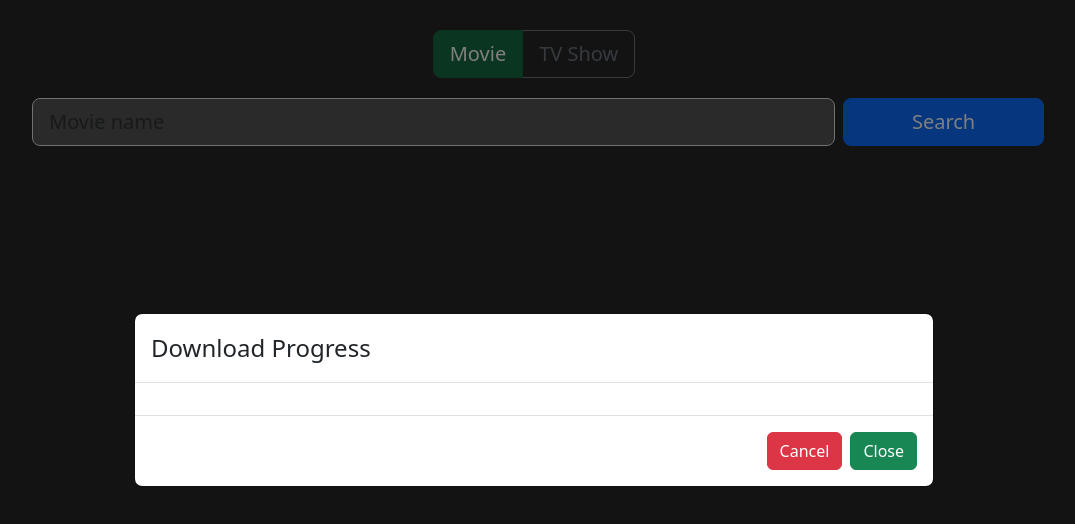
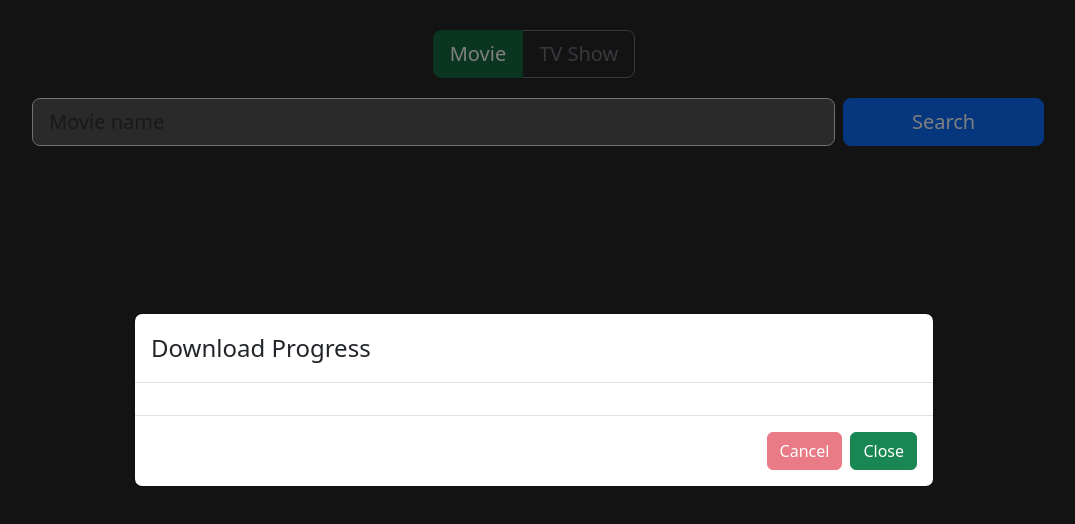
Before and after one commit to nick0connor/nah, a React (Vite) app in the folder client/: page / in a window 1280 px wide. Shown: the top 524 px of the page, without its empty margins (106-1181 px from the left). Built offline with nearby package versions, Linux system fonts and the light colour scheme.

Commit message:
cancel script skeleton

```diff
--- a/client/src/App.jsx
+++ b/client/src/App.jsx
@@ -90,7 +90,13 @@ function App() {
 
         </Modal.Body>
         <Modal.Footer>
-          <Button variant='danger'>Cancel</Button>
+          <Button
+            variant='danger'
+            disabled={true}
+            onClick={handleCancelClick}
+          >
+            Cancel
+          </Button>
           <Button
             variant='success'
             // disabled={true}
@@ -101,6 +107,10 @@ function App() {
         </Modal.Footer>
       </Modal>
     );
+  }
+
+  const handleCancelClick = () => {
+    //
   }
 
   return (
```
Also changed, not shown: 1 other file (tests, documents, lock files or other folders).
